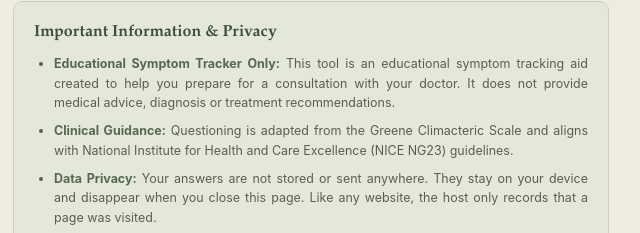
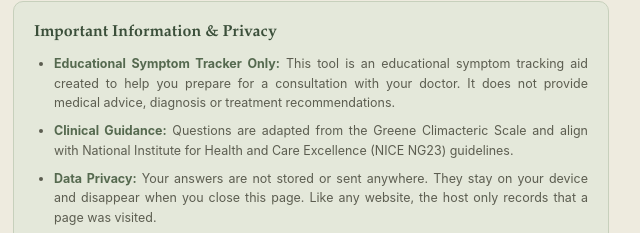
Before and after one commit to samrragyi/Passion-Project, a plain HTML site: page index.html in a window 1280 px wide. Shown: the part 1071-1304 px from the top of the page, 329-969 px from the left. Drawn offline with Linux system fonts and the light colour scheme.

Commit message:
Add files via upload
Typo correction

```diff
--- a/index.html
+++ b/index.html
@@ -626,7 +626,7 @@
     <h3 class="final-notice-title">Important Information &amp; Privacy</h3>
     <ul class="legal-list">
       <li><strong>Educational Symptom Tracker Only:</strong> This tool is an educational symptom tracking aid created to help you prepare for a consultation with your doctor. It does not provide medical advice, diagnosis or treatment recommendations.</li>
-      <li><strong>Clinical Guidance:</strong> Questioning is adapted from the Greene Climacteric Scale and aligns with National Institute for Health and Care Excellence (NICE NG23) guidelines.</li>
+      <li><strong>Clinical Guidance:</strong> Questions are adapted from the Greene Climacteric Scale and align with National Institute for Health and Care Excellence (NICE NG23) guidelines.</li>
       <li><strong>Data Privacy:</strong> Your answers are not stored or sent anywhere. They stay on your device and disappear when you close this page. Like any website, the host only records that a page was visited.</li>
       <li><strong>Medical Emergencies:</strong> If you are experiencing severe pain, unusual bleeding, severe sudden chest pain or a mental health crisis, please contact your local doctor or emergency services straight away (for example, NHS 111 or 999 in the UK).</li>
     </ul>
```
